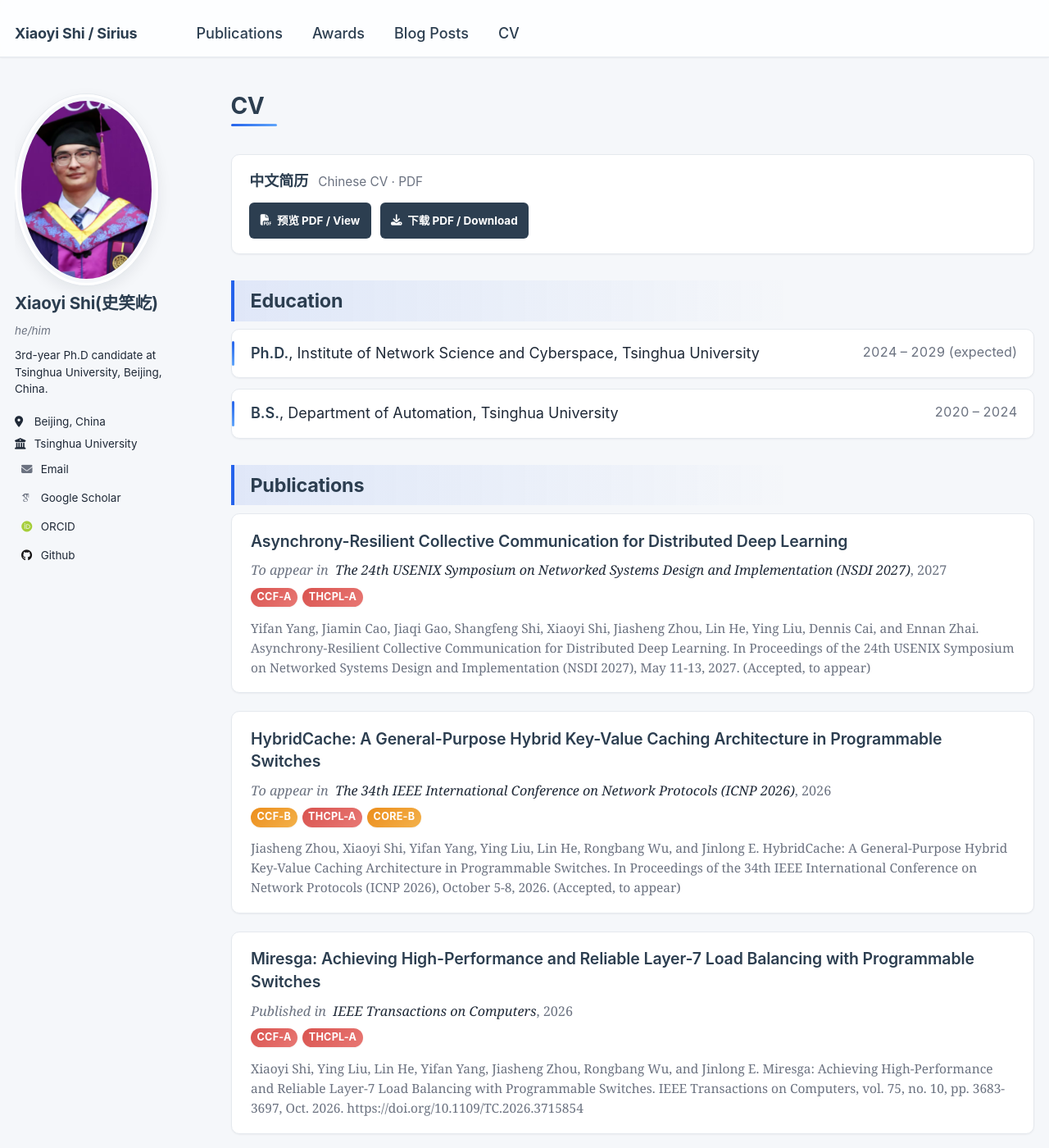
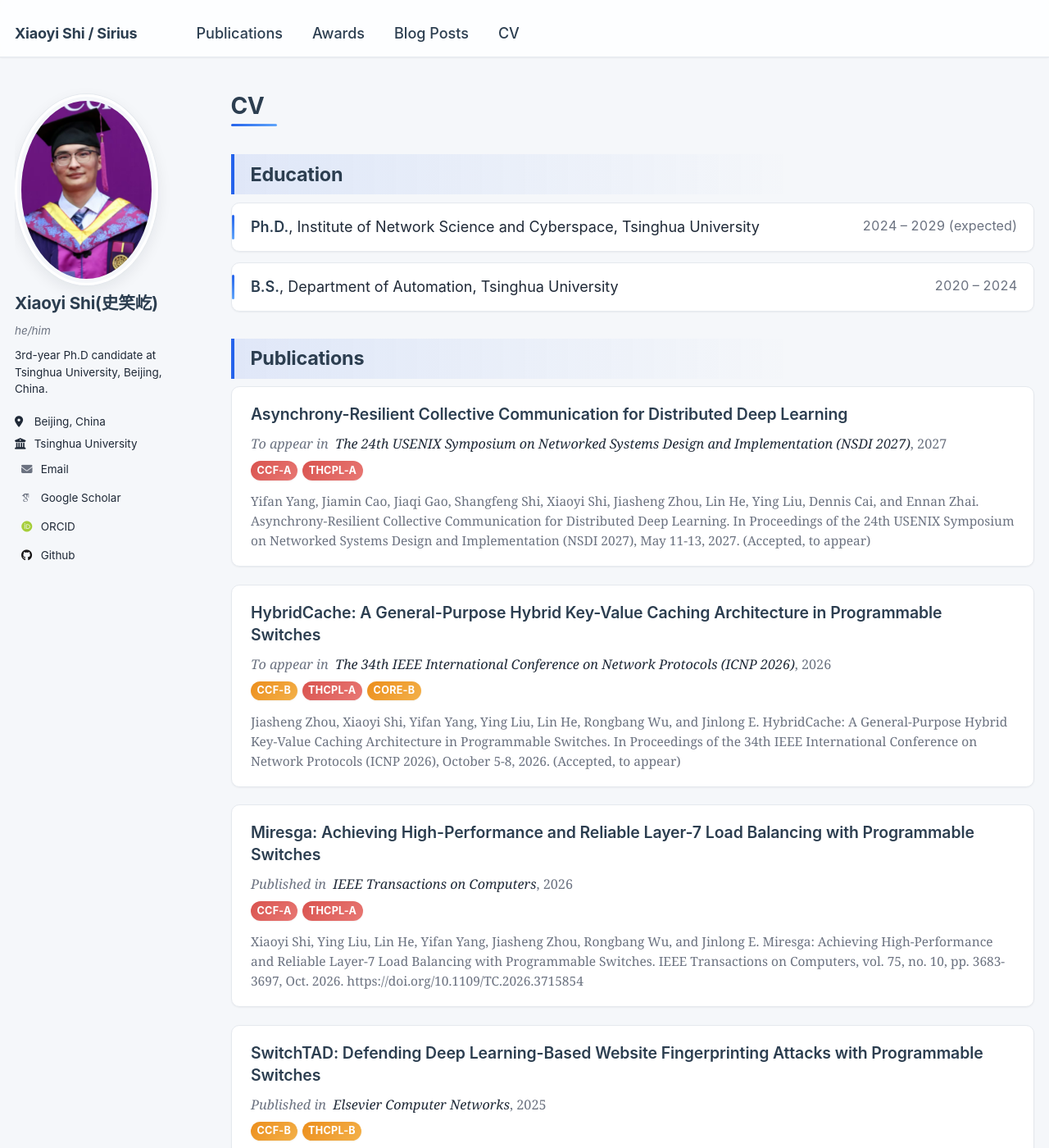
Before and after one commit to Sirius-sxy/Sirius-sxy.github.io, a Jekyll site: the page built from _pages/cv.md, in a window 1280 px wide and 1400 px high. Shown: the whole window at 82% size. Built offline with Jekyll 4.4.1, drawn with Linux system fonts in a browser that asks for light colours; some web fonts are replaced; some of the changed text lies outside the part shown.

Commit message:
Move CV downloads to bottom and use English labels

```diff
--- a/_pages/cv.md
+++ b/_pages/cv.md
@@ -8,18 +8,6 @@
 ---
 
 {% include base_path %}
-
-<div class="cv-downloads">
-  <p class="cv-downloads__label">中文简历 <span>Chinese CV · PDF</span></p>
-  <div class="cv-downloads__actions">
-    <a class="btn btn--primary" href="{{ '/files/Xiaoyi-Shi-CV-zh.pdf' | relative_url }}" target="_blank" rel="noopener">
-      <i class="fas fa-file-pdf" aria-hidden="true"></i> 预览 PDF / View
-    </a>
-    <a class="btn" href="{{ '/files/Xiaoyi-Shi-CV-zh.pdf' | relative_url }}" download="Xiaoyi-Shi-CV-zh.pdf">
-      <i class="fas fa-download" aria-hidden="true"></i> 下载 PDF / Download
-    </a>
-  </div>
-</div>
 
 <h2 class="cv-section">Education</h2>
 <ul class="cv-edu-list">
@@ -42,3 +30,15 @@
 {% for post in sorted_awards %}
   {% include archive-single-cv.html %}
 {% endfor %}
+
+<div class="cv-downloads">
+  <p class="cv-downloads__label">Chinese CV <span>PDF</span></p>
+  <div class="cv-downloads__actions">
+    <a class="btn btn--primary" href="{{ '/files/Xiaoyi-Shi-CV-zh.pdf' | relative_url }}" target="_blank" rel="noopener">
+      <i class="fas fa-file-pdf" aria-hidden="true"></i> View PDF
+    </a>
+    <a class="btn" href="{{ '/files/Xiaoyi-Shi-CV-zh.pdf' | relative_url }}" download="Xiaoyi-Shi-CV-zh.pdf">
+      <i class="fas fa-download" aria-hidden="true"></i> Download PDF
+    </a>
+  </div>
+</div>
--- a/assets/css/main.scss
+++ b/assets/css/main.scss
@@ -588,7 +588,7 @@
 
 /* ----- CV page polish ----------------------------------------------------- */
 .cv-downloads {
-  margin-bottom: 1.5em;
+  margin: 1.5em 0;
   padding: 1em 1.2em;
   border: 1px solid var(--c-border);
   border-radius: var(--radius-md);
```
